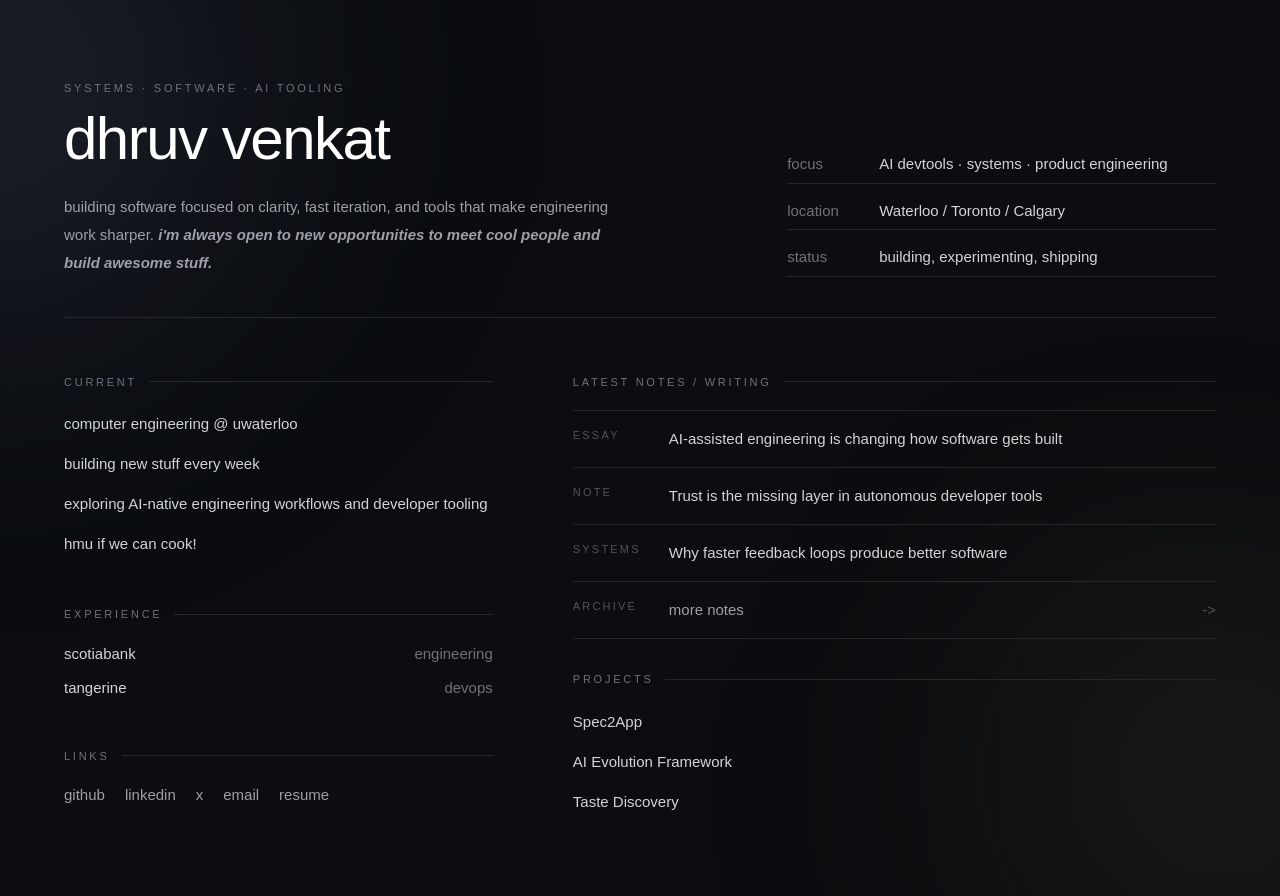
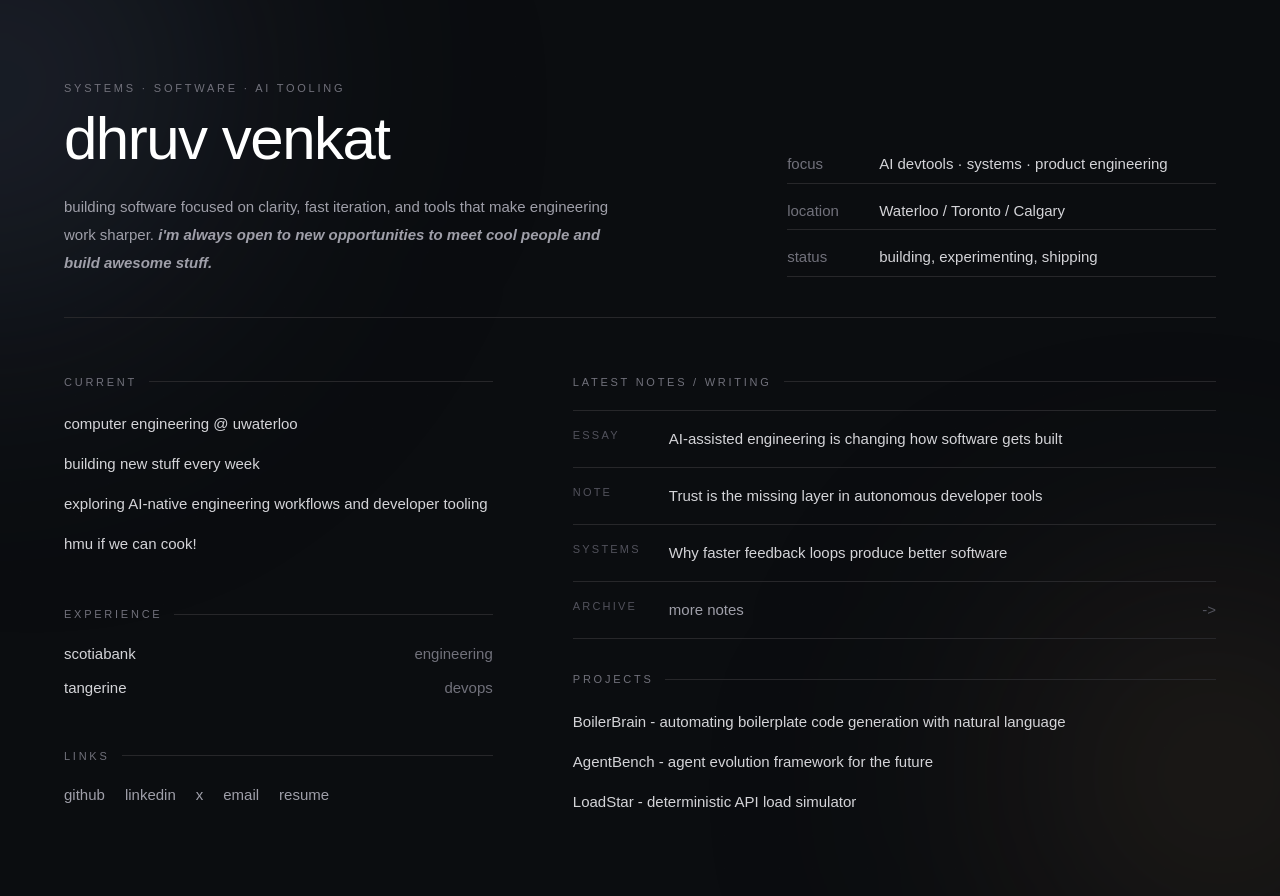
Before and after one commit to dhruvvenkat/personalwebsite, a Next.js app in the folder dhruvs-site/: page / in a window 1280 px wide. Built offline with nearby package versions, Linux system fonts and the light colour scheme.

Commit message:
changed project names from placeholders

```diff
--- a/dhruvs-site/src/app/page.tsx
+++ b/dhruvs-site/src/app/page.tsx
@@ -26,9 +26,9 @@ export default function DhruvSystemsPortfolio() {
   ];
 
   const projects = [
-    { name: "Spec2App", link: "#" },
-    { name: "AI Evolution Framework", link: "#" },
-    { name: "Taste Discovery", link: "#" },
+    { name: "BoilerBrain - automating boilerplate code generation with natural language", link: "https://github.com/dhruvvenkat/boilerbrain" },
+    { name: "AgentBench - agent evolution framework for the future", link: "https://github.com/dhruvvenkat/agentbench" },
+    { name: "LoadStar - deterministic API load simulator", link: "https://github.com/dhruvvenkat/loadstar" },
   ];
 
   const recentWriting = writing.slice(0, 3);
```
